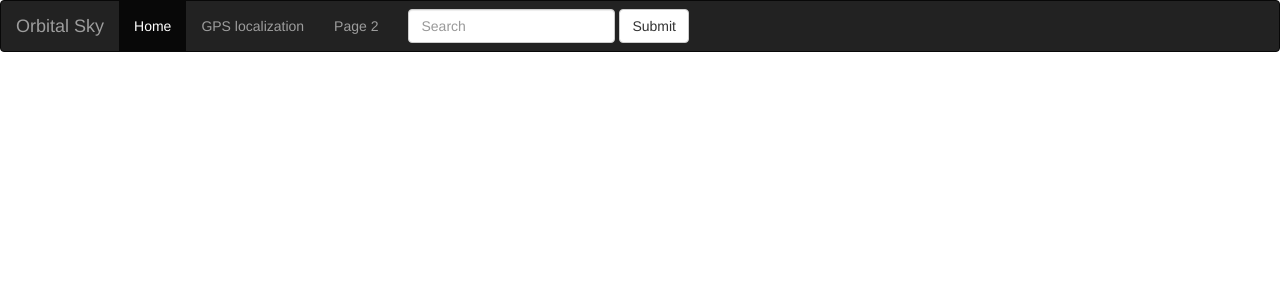
After one commit to giamtoro/Orbital-AR-Technology-Orbital-Sky, a Django app: template orbital/templates/base.html in a window 1280 px wide. The commit adds this page. Shown: the top 300 px of the page. Run offline with Django 3.2, Linux system fonts and the light colour scheme; the template is opened without the code that fills it, so the values that code supplies are empty; some libraries are stand-ins or nearby versions.

Commit message:
modifiche home

```diff
--- /dev/null
+++ b/orbital/templates/base.html
@@ -0,0 +1,35 @@
+<!DOCTYPE html>
+<html lang="en">
+    <head>
+        <title>Orbital Sky</title>
+        <meta charset="utf-8">
+        <meta name="viewport" content="width=device-width, initial-scale=1">
+        <link rel="stylesheet" href="https://maxcdn.bootstrapcdn.com/bootstrap/3.4.1/css/bootstrap.min.css">
+        <script src="https://ajax.googleapis.com/ajax/libs/jquery/3.5.1/jquery.min.js"></script>
+        <script src="https://maxcdn.bootstrapcdn.com/bootstrap/3.4.1/js/bootstrap.min.js"></script>
+      </head>
+      <body>
+
+      <nav class="navbar navbar-inverse">
+        <div class="container-fluid">
+          <div class="navbar-header">
+            <a class="navbar-brand" href="home">Orbital Sky</a>
+          </div>
+          <ul class="nav navbar-nav">
+            <li class="active"><a href="satellite">Home</a></li>
+            <li><a href="vr">GPS localization</a></li>
+            <li><a href="#">Page 2</a></li>
+          </ul>
+          <form class="navbar-form navbar-left">
+            <div class="form-group">
+              <input type="text" class="form-control" placeholder="Search" name="search">
+            </div>
+            <button type="submit" class="btn btn-default">Submit</button>
+          </form>
+        </div>
+      </nav>
+
+
+
+    </body>
+</html>
--- a/orbital/urls.py
+++ b/orbital/urls.py
@@ -5,4 +5,6 @@ from . import views
 urlpatterns=[
     path('',views.home, name='home'),
     path('vr',views.vr, name='vr'),
+    path('geo',views.geo, name='geo'),
+    path('satellite',views.satellite, name='satellite'),
 ]
--- a/orbital/views.py
+++ b/orbital/views.py
@@ -7,3 +7,9 @@ def home(request):
 
 def vr(request):
     return render(request, 'virtual.html')
+
+def satellite(request):
+    return render(request, 'satellite.html')
+
+def geo(request):
+    return render(request, 'geo.html')
```
Also changed, not shown: orbital/models.py (+6 -1 lines), orbital/templates/home.html (+25 -4 lines), db.sqlite3, orbital/migrations/0001_initial.py (added).
